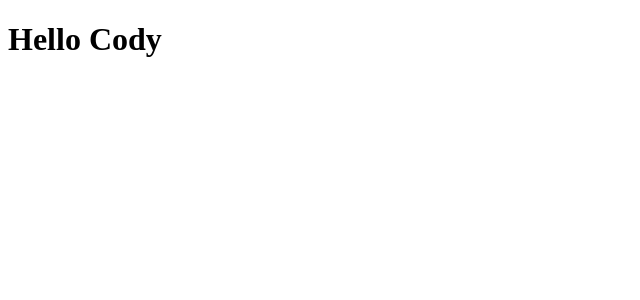
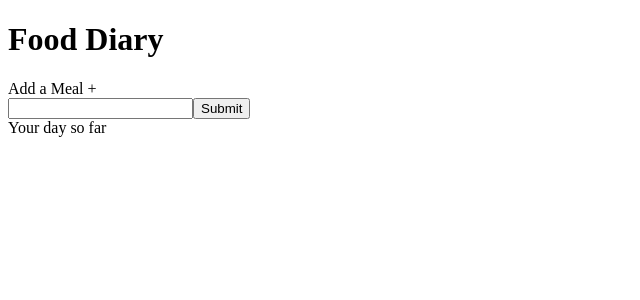
Before and after one commit to codytjue/chi-food-journal, a React (Create React App) app in the folder client/: page / in a window 1280 px wide. Shown: the top 300 px of the page, without its empty margins (0-640 px from the left). Built offline with nearby package versions, Linux system fonts and the light colour scheme; the HTML template or start-up script is replaced by a standard one.

Commit message:
Removed node_modules

```diff
--- /dev/null
+++ b/client/src/AddMeal.jsx
@@ -0,0 +1,36 @@
+import React, { useState } from "react";
+import axios from "axios";
+
+const AddMeal = () => {
+
+  const [currentFoods, setFoods] = useState([])
+
+  let handleSubmit = (event) => {
+    event.preventDefault();
+    var search = document.getElementById("search")
+    console.log(search.value)
+    axios.post("https://trackapi.nutritionix.com/v2/natural/nutrients", {"query": search.value}, {
+      headers: {
+       "x-app-id": "ec57e159",
+       "x-app-key": "835fab70b7506103c340e1e66ba3079c",
+       "x-remote-user-id": 0
+      }
+    })
+    .then((result) => {console.log("result:", result); setFoods([...currentFoods, {calories: result.data.foods[0].nf_calories}])})
+  }
+
+  return (
+    <div>
+      Add a Meal +
+      <form>
+        <input type="text" id="search"></input>
+        <input type="submit" onClick={handleSubmit}></input>
+      </form>
+     {currentFoods.map((food) => {return (<p>Calories: {food.calories}</p>)})}
+    </div>
+  )
+
+
+};
+
+export default AddMeal;
--- a/client/src/App.jsx
+++ b/client/src/App.jsx
@@ -1,15 +1,19 @@
 
 import React from "react";
+import MealList from "./MealList.jsx";
+import AddMeal from "./AddMeal.jsx";
 
 class App extends React.Component {
   render() {
     const { name } = this.props;
     return (
-      <>
+      <div>
         <h1>
-          Hello {name}
+          Food Diary
         </h1>
-      </>
+        <AddMeal/>
+        <MealList/>
+      </div>
     );
   }
 }
--- /dev/null
+++ b/client/src/MealList.jsx
@@ -0,0 +1,17 @@
+import React from "react";
+
+const MealList = () => {
+
+
+
+
+  return (
+    <div>
+      Your day so far
+    </div>
+  )
+
+
+};
+
+export default MealList;
--- a/client/src/index.jsx
+++ b/client/src/index.jsx
@@ -4,4 +4,4 @@ import App from "./App";
 
 
 var mountNode = document.getElementById("app");
-ReactDOM.render(<App name="Cody" />, mountNode);
+ReactDOM.render(<App/>, mountNode);
```
Also changed, not shown: package.json (+4 -3 lines), 3 other files (tests, documents, lock files or other folders).
